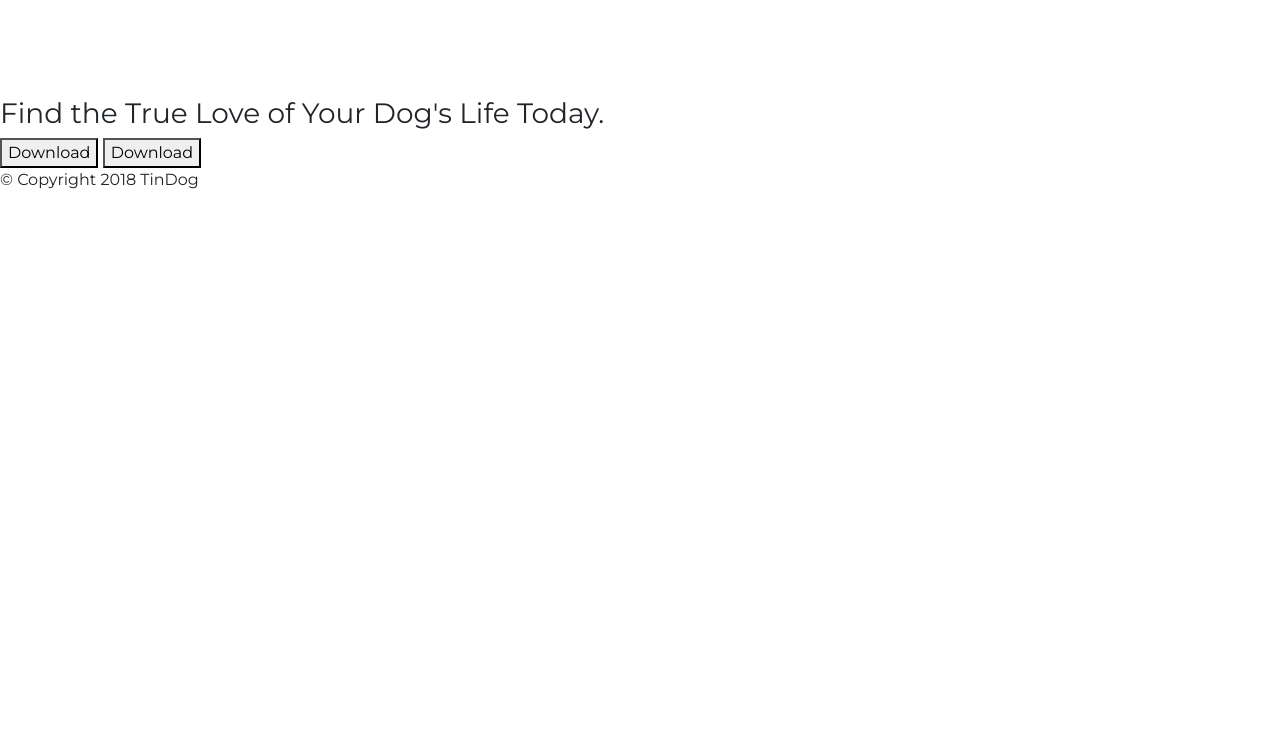
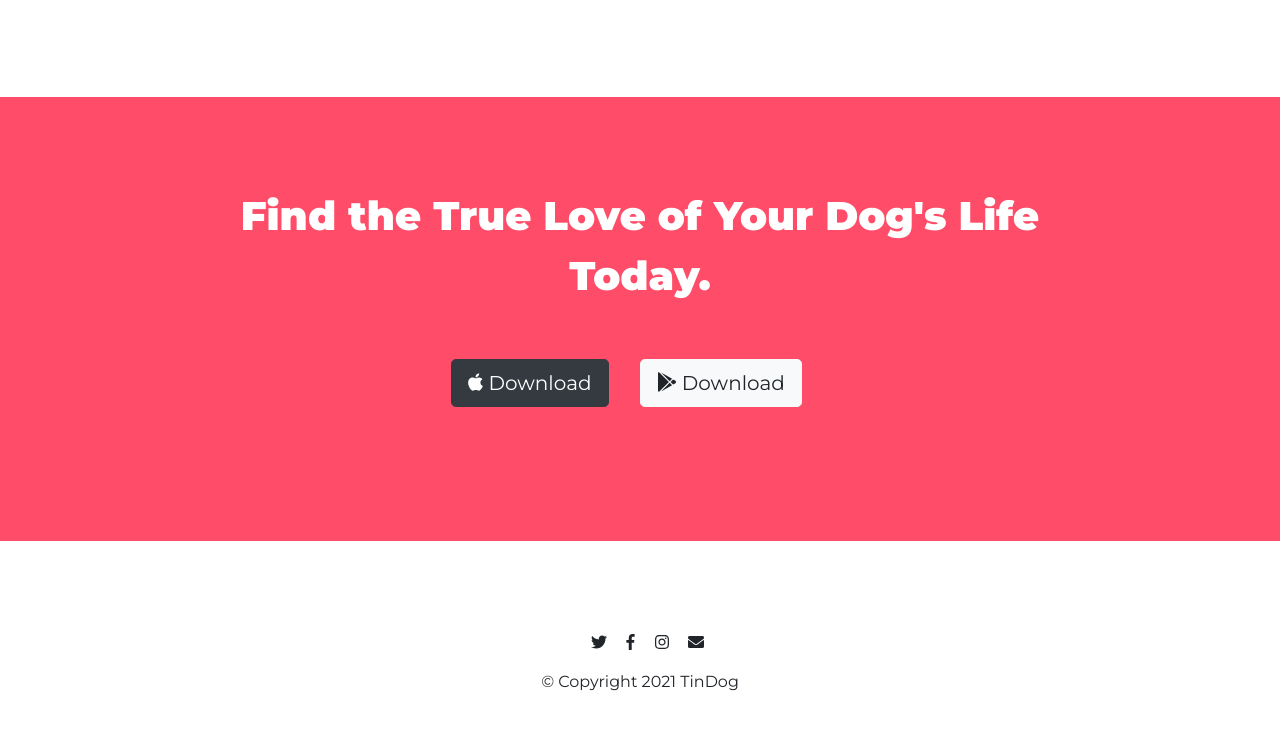
Before and after one commit to soshimark/TinDog-Start-master, a plain HTML site: page index.html in a window 1280 px wide. Shown: the part 2283-3012 px from the top of the page. Before the commit the page ends 2491 px from the top, so only its background shows below. Drawn offline with nearby package versions, Linux system fonts and the light colour scheme.

Commit message:
Footer edit

```diff
--- a/css/styles.css
+++ b/css/styles.css
@@ -48,10 +48,10 @@
   right: 30%;
 }
 
-#features{
+#features {
   background-color: #fff;
-   padding: 7% 15%;
-   position: relative;
+  padding: 7% 15%;
+  position: relative;
 }
 .h3-features {
   font-family: "Montserrat", sans-serif;
@@ -62,12 +62,11 @@
   color: #ef8172;
   margin-bottom: 1rem;
 }
-.icon-features:hover{
+.icon-features:hover {
   color: #ff4c68;
 }
 .p-features {
   color: #8f8f8f;
-
 }
 .features-div {
   text-align: center;
@@ -75,9 +74,9 @@
 }
 
 #testimonials {
-   text-align: center;
+  text-align: center;
   background-color: #ef8172;
-  color: #fff
+  color: #fff;
 }
 
 .testimonial-image {
@@ -110,14 +109,41 @@
   padding: 3% 2%;
 }
 
-@media (max-width: 1028px) {
-#title {
+#cta {
+  background-color: #ff4c68;
+  text-align: center;
+  padding: 7% 15%;
+}
+
+.h3-down{
+  color: #fff;
+font-family: "Montserrat", "sans-serif";
+font-size: 2.5rem;
+  font-weight: 900;
+  line-height: 1.5;
+
+}
+
+#footer{
+  padding: 7% 15%;
   text-align: center;
 }
 
-  .title-image{
+.icon-footer{
+ margin-left: 15px;
+}
+
+.footer-p{
+  padding: 15px;
+}
+
+@media (max-width: 1028px) {
+  #title {
+    text-align: center;
+  }
+
+  .title-image {
     position: static;
     transform: rotate(0);
   }
-
 }
--- a/index.html
+++ b/index.html
@@ -52,13 +52,13 @@
           <div class="collapse navbar-collapse" id="navbarSupportedContent">
             <ul class="navbar-nav ml-auto">
               <li class="nav-item">
-                <a class="nav-link" href="">Contact</a>
+                <a class="nav-link" href="#footer">Contact</a>
               </li>
               <li class="nav-item">
-                <a class="nav-link" href="">Pricing</a>
+                <a class="nav-link" href="#pricing">Pricing</a>
               </li>
               <li class="nav-item">
-                <a class="nav-link" href="">Download</a>
+                <a class="nav-link" href="#cta">Download</a>
               </li>
             </ul>
           </div>
@@ -241,15 +241,22 @@
     <!-- Call to Action -->
 
     <section id="cta">
-      <h3>Find the True Love of Your Dog's Life Today.</h3>
-      <button type="button">Download</button>
-      <button type="button">Download</button>
+      <h3 class="h3-down">Find the True Love of Your Dog's Life Today.</h3>
+      <button type="button" class="btn btn-dark btn-lg download-button">
+        <i class="fab fa-apple"></i> Download</button>
+      <button type="button" class="btn btn-light btn-lg download-button">
+        <i class="fab fa-google-play"></i> Download
+      </button>
     </section>
 
     <!-- Footer -->
 
     <footer id="footer">
-      <p>© Copyright 2018 TinDog</p>
+      <i class="fab fa-twitter icon-footer"></i>
+      <i class="fab fa-facebook-f icon-footer"></i>
+      <i class="fab fa-instagram icon-footer"></i>
+      <i class="fas fa-envelope icon-footer"></i>
+      <p class="footer-p">© Copyright 2021 TinDog</p>
     </footer>
   </body>
 </html>
```
